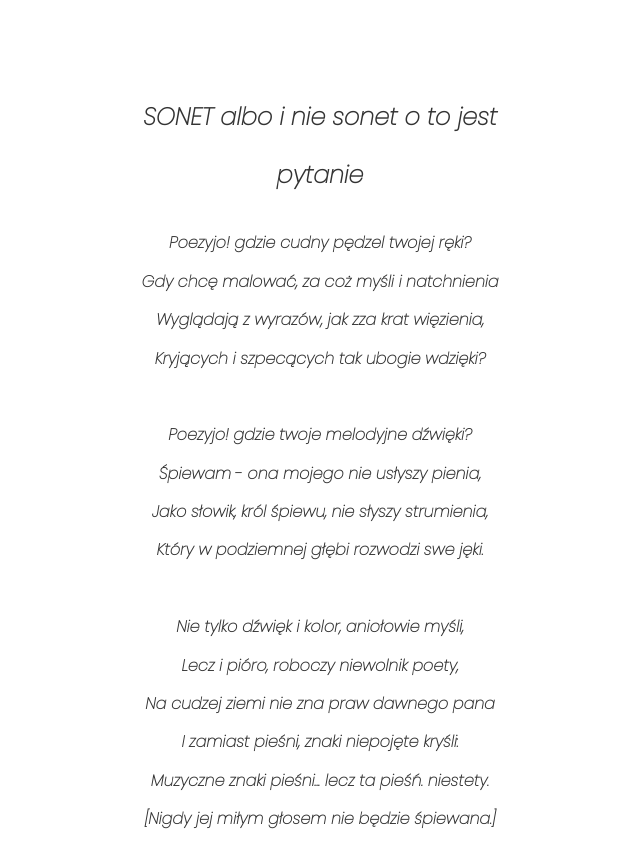
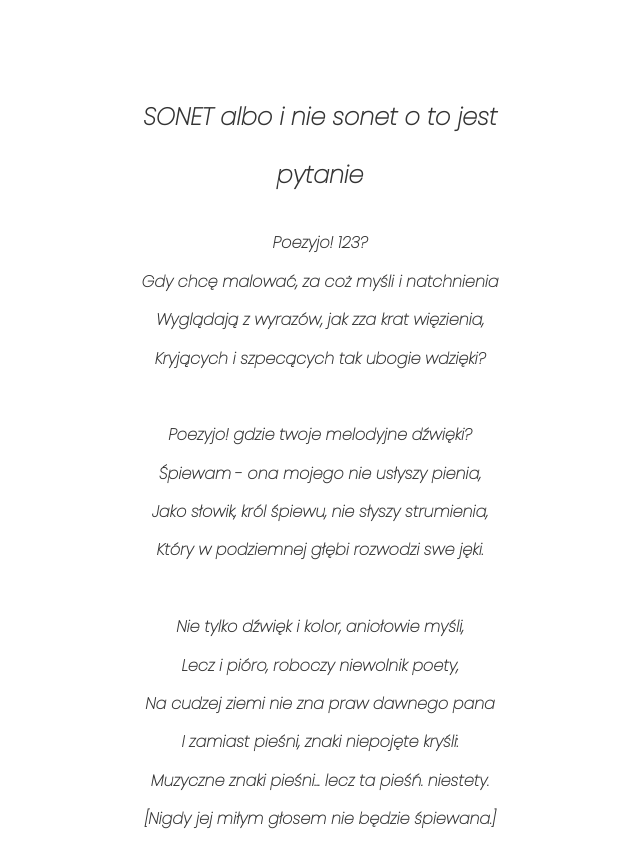
Before and after one commit to MyszkaMickey/nauka-gita-ujrzanow, a plain HTML site: page index.html in a window 1280 px wide. Shown: the whole page, without its empty margins (320-960 px from the left). Drawn offline with Linux system fonts and the light colour scheme; a web font is replaced by a local one.

Commit message:
Update index.html

```diff
--- a/index.html
+++ b/index.html
@@ -14,7 +14,7 @@
         <div class="container">
             <h1 class="section-title">SONET albo i nie sonet o to jest pytanie</h1>
             <h4 class="sonet-text">
-                Poezyjo! gdzie cudny pędzel twojej ręki?
+                Poezyjo! 123?
                 <br>
                 Gdy chcę malować, za coż myśli i natchnienia
                 <br>
```
